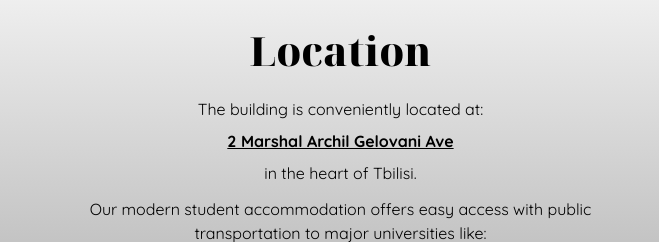
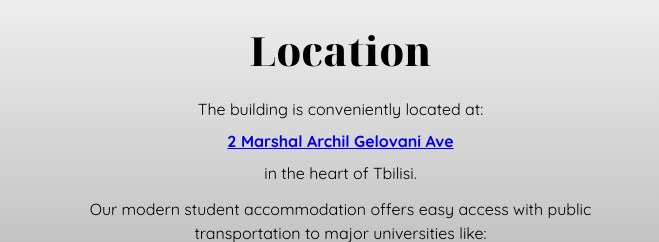
Before and after one commit to htmlCss-214/tamuna-javakhadze, a plain HTML site: page final-project/index.html in a window 1280 px wide. Shown: the part 3140-3382 px from the top of the page, 0-659 px from the left. Drawn offline with Linux system fonts and the light colour scheme; grey boxes are pictures that could not be loaded.

Commit message:
added location google maps link

```diff
--- a/final-project/index.html
+++ b/final-project/index.html
@@ -249,8 +249,8 @@
                             <p>
                                 The building is conveniently located at:
                             </P><br>
-                            <p class="address">
-                                <b>2 Marshal Archil Gelovani Ave</b>
+                            <p><a class="address" href="https://www.google.com/maps/place/2+Marshal+Archil+Gelovani+Ave,+T'bilisi/@41.7388306,44.7661428,17z/data=!3m1!4b1!4m6!3m5!1s0x404472ede38c33e5:0x31617969153e21e8!8m2!3d41.7388266!4d44.7687177!16s%2Fg%2F11_tfrcyp?entry=ttu&g_ep=EgoyMDI0MDkyMi4wIKXMDSoASAFQAw%3D%3D" target="_blank">
+                                    <b>2 Marshal Archil Gelovani Ave</b></a>
                             </p><br>
                             <p>
                                 in the heart of Tbilisi.
```
Also changed, not shown: final-project/contact.html (+2 -2 lines).
